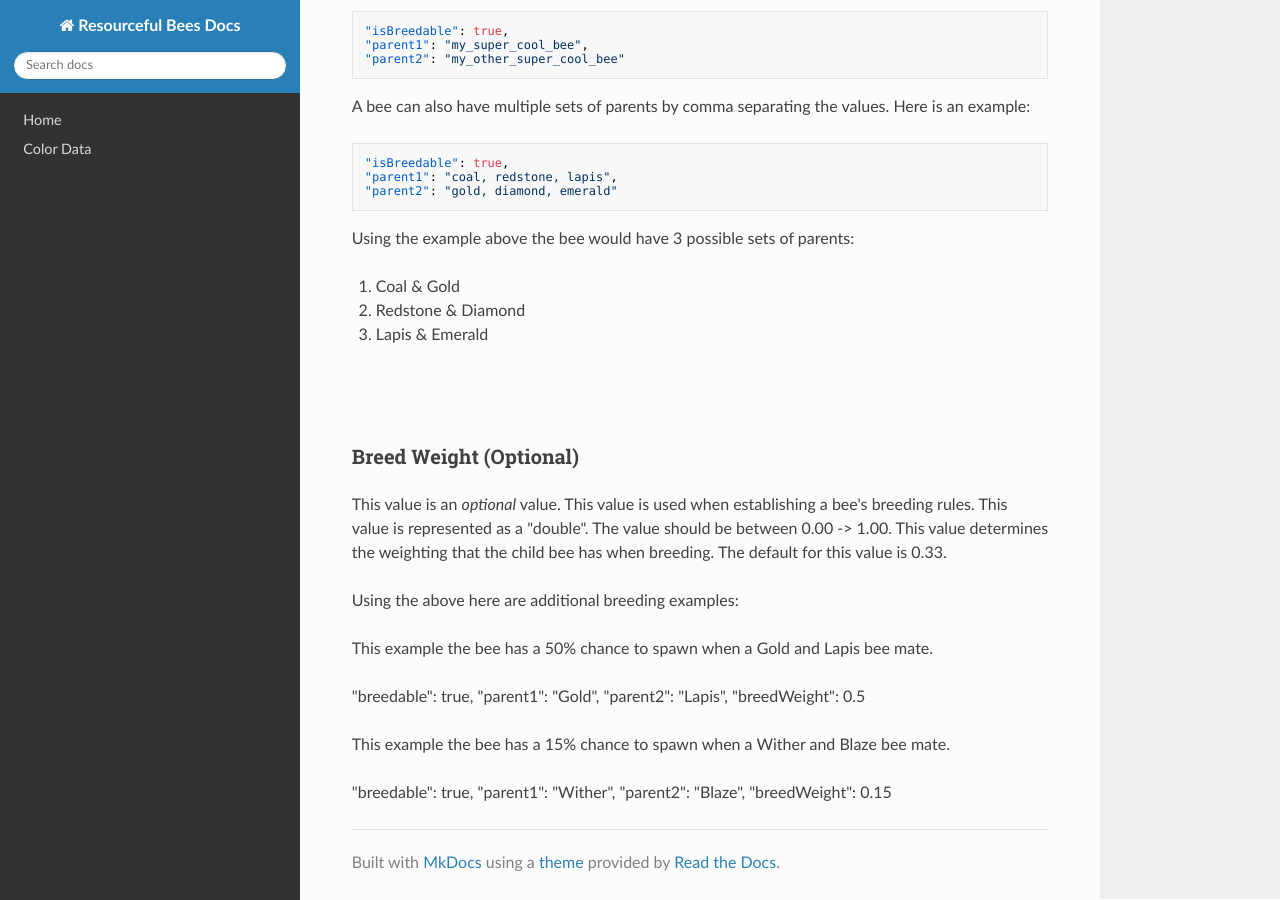
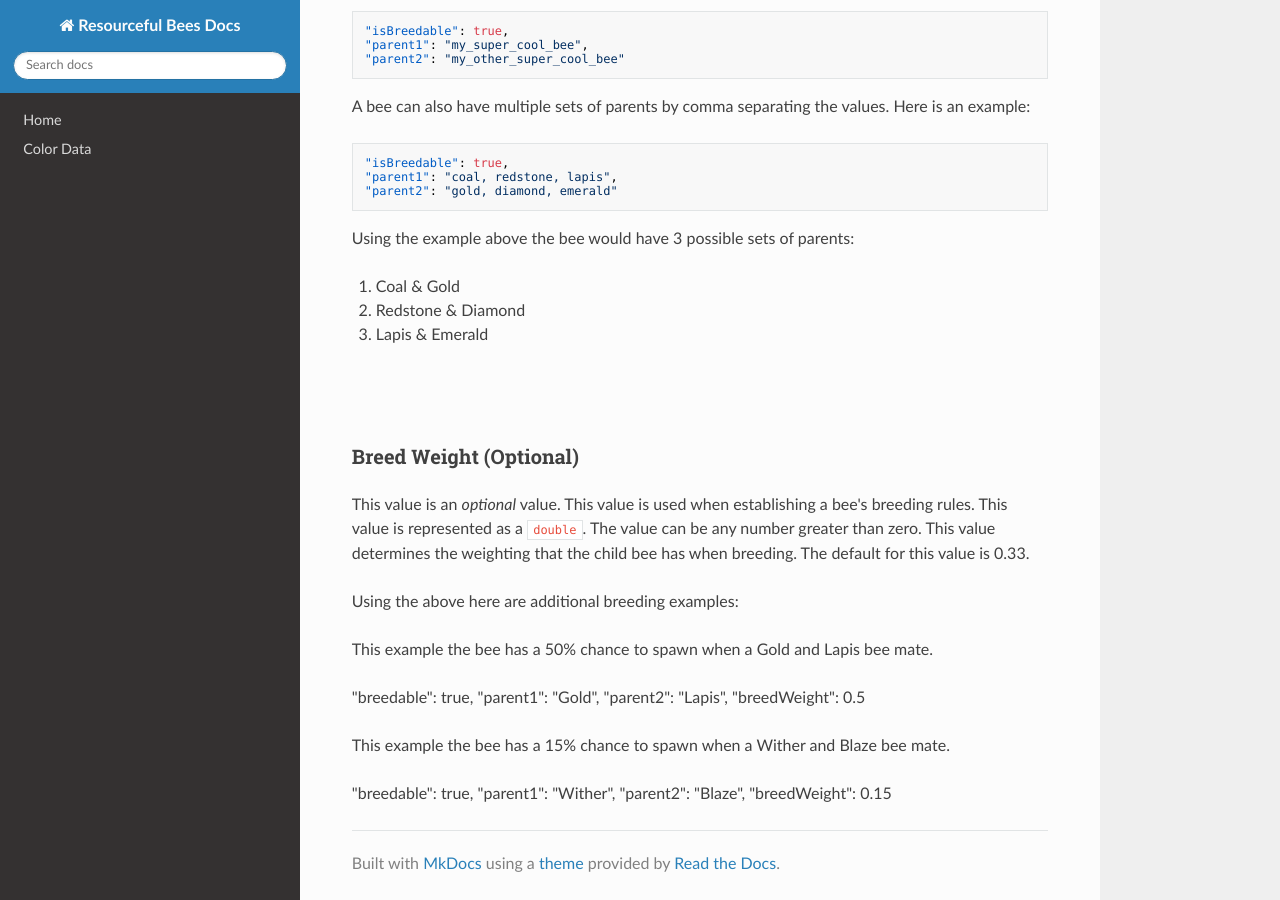
Before and after one commit to Team-Resourceful/ResourcefulBeesDocs, an MkDocs documentation site: the page built from docs/bee_data/breed_data.md, in a window 1280 px wide and 900 px high, scrolled down 875 px. Built offline with MkDocs 1.6.1, drawn with Linux system fonts in a browser that asks for light colours; nearby versions of some CDN libraries; part of the change alters nothing that is shown.

Commit message:
docs/bee_data/breed_data.md updated from https://stackedit.io/

```diff
--- a/docs/bee_data/breed_data.md
+++ b/docs/bee_data/breed_data.md
@@ -50,7 +50,7 @@ Using the example above the bee would have 3 possible sets of parents:
 
 ### **Breed Weight** (Optional)
 
-This value is an  _optional_  value. This value is used when establishing a bee's breeding rules. This value is represented as a "double". The value should be between 0.00 -> 1.00. This value determines the weighting that the child bee has when breeding. The default for this value is 0.33.
+This value is an  _optional_  value. This value is used when establishing a bee's breeding rules. This value is represented as a `double`. The value can be any number greater than zero. This value determines the weighting that the child bee has when breeding. The default for this value is 0.33.
 
 Using the above here are additional breeding examples:
 
@@ -70,6 +70,6 @@ This example the bee has a 15% chance to spawn when a Wither and Blaze bee mate.
 "parent2": "Blaze",
 "breedWeight": 0.15
 <!--stackedit_data:
-eyJoaXN0b3J5IjpbLTI3MzA5MzgxNywtMTExMzk3ODgxMCwxMD
-c4MDUwNTIsLTc1MzkxNzMwMSw4MTAwMTc3MTldfQ==
+eyJoaXN0b3J5IjpbLTE5OTI5NDU0MTgsLTExMTM5Nzg4MTAsMT
+A3ODA1MDUyLC03NTM5MTczMDEsODEwMDE3NzE5XX0=
 -->
```
